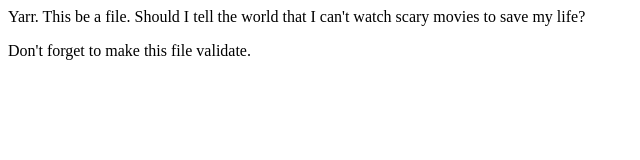
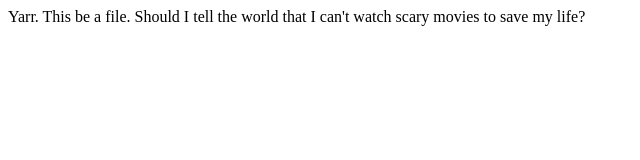
Before and after one commit to jessim/Demo-Repo, a plain HTML site: page index.html in a window 1280 px wide. Shown: the whole page, without its empty margins (0-640 px from the left). Drawn offline with Linux system fonts and the light colour scheme.

Commit message:
Revert "Experimented with stash, now committing."
This reverts commit 3f6e8b8f33bfeb46ab0cf368c988c82e5acb6ec9.

```diff
--- a/index.html
+++ b/index.html
@@ -4,6 +4,5 @@
 	</head>
 	<body>
 		<p>Yarr.  This be a file.  Should I tell the world that I can't watch scary movies to save my life?</p>
-Don't forget to make this file validate.
 	</body>
 </html>
```
